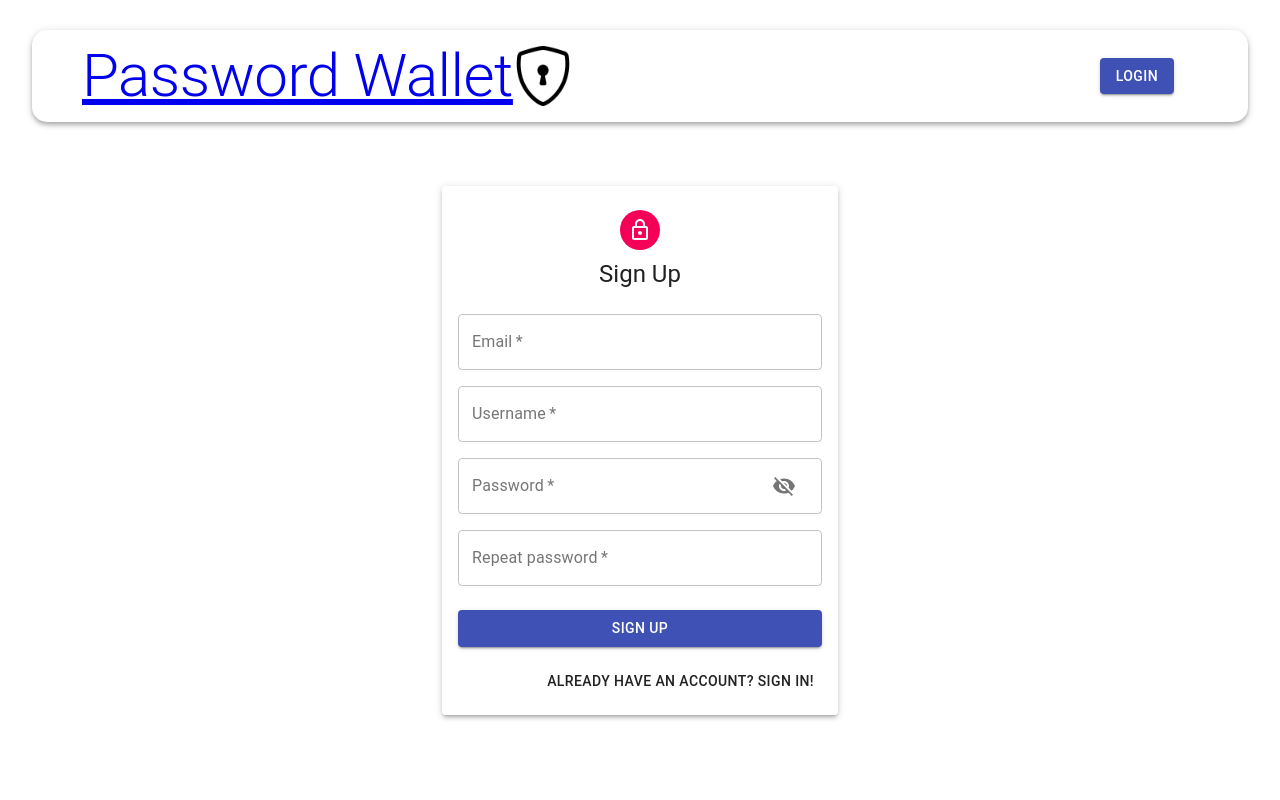
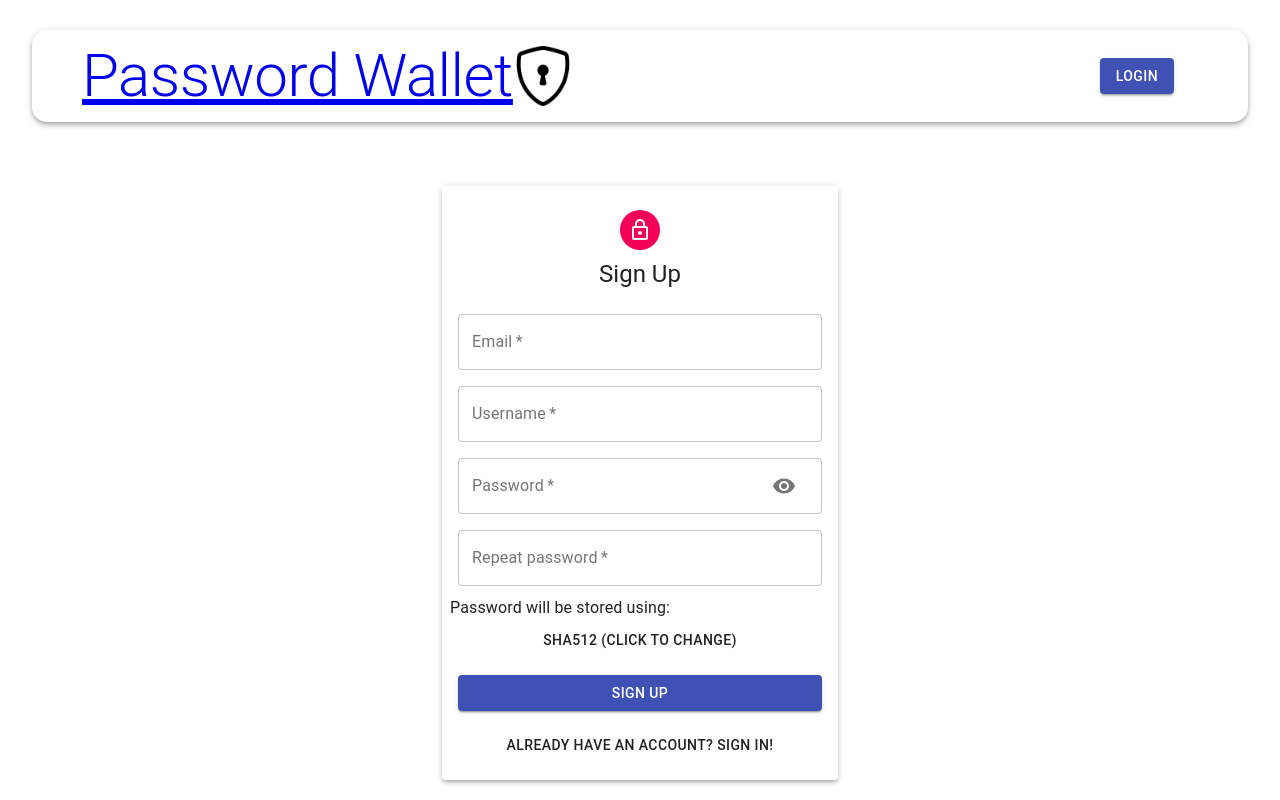
Before and after one commit to hidoominik/mern-password-wallet, a React (Create React App) app in the folder client/: page /Auth in a window 1280 px wide. Both pictures are taken after a click on the button "NO ACCOUNT YET? SIGN UP!". Built offline with nearby package versions, Linux system fonts and the light colour scheme.

Commit message:
Auth form adjustment

```diff
--- a/client/src/components/Auth/Auth.js
+++ b/client/src/components/Auth/Auth.js
@@ -8,6 +8,7 @@ const Auth = () => {
     const classes = useStyles();
     const [showPassword, setShowPassword] = useState(false);
     const [isSignup, setIsSignup] = useState(false);
+    const [isPasswordKeptAsHash, setIsPasswordKeptAsHash] = useState(true);
 
     const handleShowPassword = () => setShowPassword((prevShowPassword) => !prevShowPassword);
 
@@ -20,9 +21,10 @@ const Auth = () => {
 
     const switchMode =()=> {
         setIsSignup((prevMode) => !prevMode);
-        handleShowPassword(false)
+        setShowPassword(false)
     }
 
+    const switchPasswordStoreMode=()=>setIsPasswordKeptAsHash((prevMode) => !prevMode);
 
 
 
@@ -45,10 +47,21 @@ const Auth = () => {
                     }
                     <Input name='username' label="Username" handleChange={handleChange} type='text' autoFocus/>
                     <Input name='password' label='Password' handleChange={handleChange} type = {showPassword ? "text" : "password"} handleShowPassword={handleShowPassword}/>
-                    { isSignup && <Input name="confirmPassword" label="Repeat password" handleChange = {handleChange} type="password" />}
+                    { isSignup && (
+                        <>
+                            <Input name="confirmPassword" label="Repeat password" handleChange = {handleChange} type="password" />
+                            <Typography align='right' variant='subtitle1'>Password will be stored using: </Typography>
+                            <Button fullWidth  onClick={switchPasswordStoreMode}>
+                            {isPasswordKeptAsHash ? ` SHA512  (Click to change)` : 'HMAC (Click to change)'}
+
+                            </Button>
+
+                        </>
+                    )}
+
                 </Grid>
                 <Button type ="submit" fullWidth variant="contained" color="primary" className={classes.submit}>{isSignup ? 'Sign Up' : 'Sign In'} </Button>
-                <Grid container justifyContent='flex-end'>
+                <Grid container justifyContent='center'>
                     <Grid item>
                         <Button onClick={switchMode}>
                             {isSignup ? 'Already have an account? Sign in!' : 'No account yet? Sign up!'}
```
